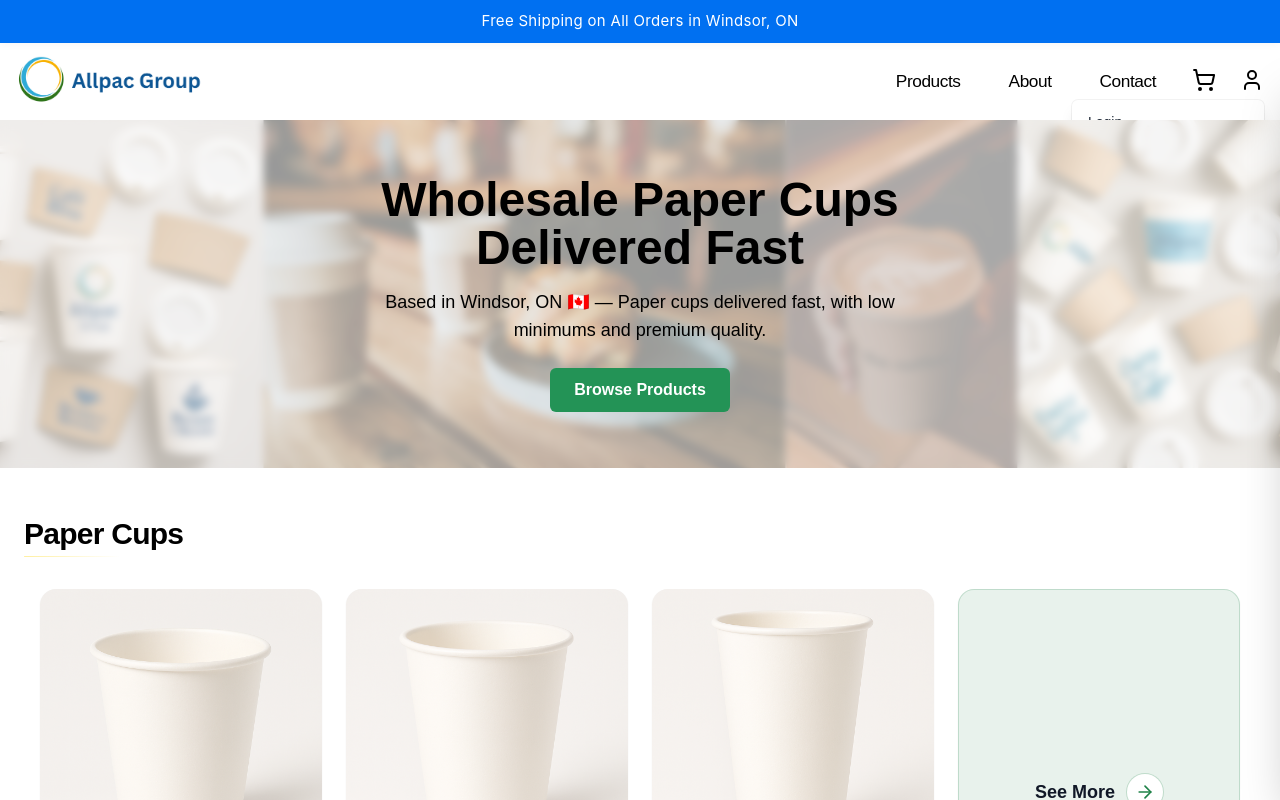
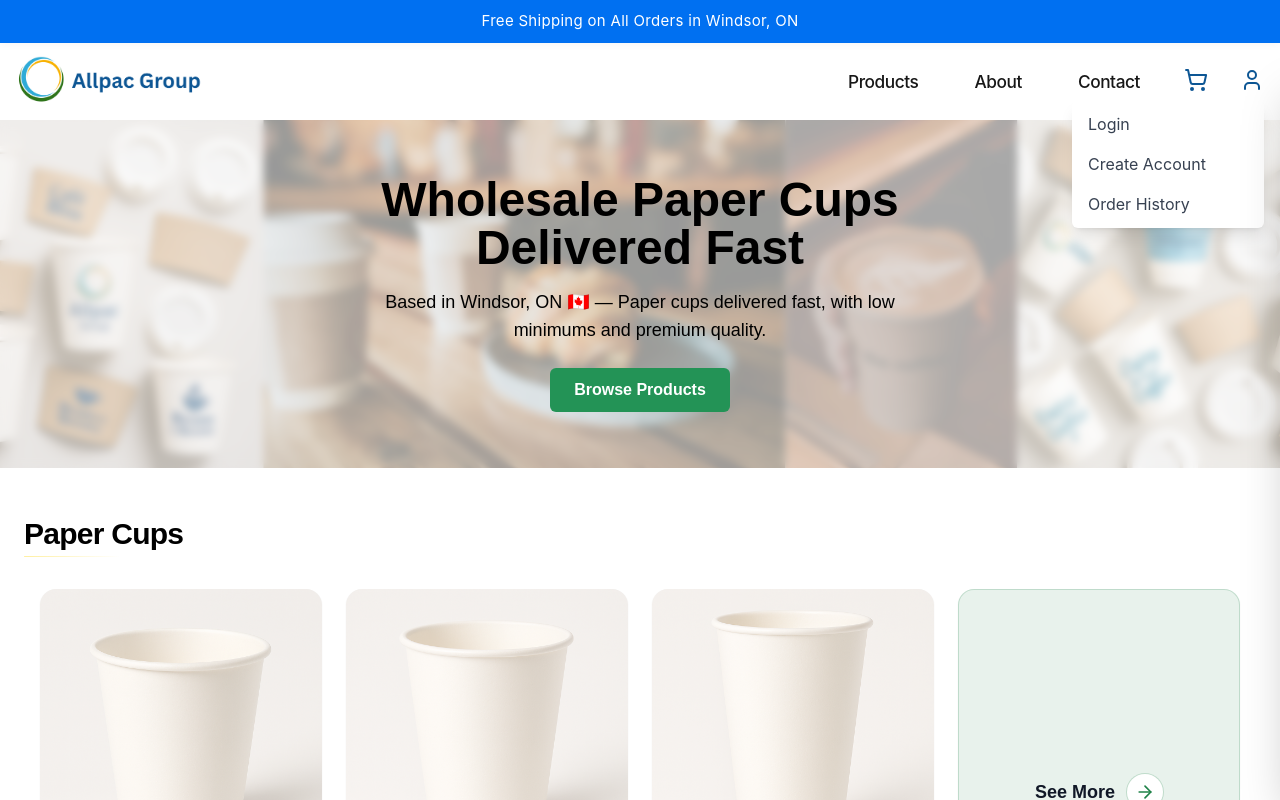
Before and after one commit to Emadedin1/allpacstore, a Next.js app: page / in a window 1280 px wide. Both pictures are taken after a click on the button 1252 px from the left and 79 px from the top of the page. Shown: the top 800 px of the page. Built offline with nearby package versions, Linux system fonts and the light colour scheme.

Commit message:
Update Navbar.jsx

```diff
--- a/src/components/layout/Navbar.jsx
+++ b/src/components/layout/Navbar.jsx
@@ -13,7 +13,10 @@ export default function Navbar() {
   const { openCart } = useCart();
 
   useEffect(() => {
-    const updateUserName = () => setUserName(localStorage.getItem("name") || "");
+    function updateUserName() {
+      const name = localStorage.getItem("name");
+      setUserName(name || "");
+    }
     updateUserName();
     window.addEventListener("storage", updateUserName);
     window.addEventListener("focus", updateUserName);
@@ -28,47 +31,62 @@ export default function Navbar() {
   useEffect(() => {
     if (!userMenuOpen) return;
     function handleClickOutside(e) {
-      const insideMenu = menuRef.current?.contains(e.target);
-      const insideDesktopBtn = desktopUserButtonRef.current?.contains(e.target);
-      const insideMobileBtn = mobileUserButtonRef.current?.contains(e.target);
-      if (!insideMenu && !insideDesktopBtn && !insideMobileBtn) {
+      const isInMenu = menuRef.current && menuRef.current.contains(e.target);
+      const isInDesktopBtn =
+        desktopUserButtonRef.current &&
+        desktopUserButtonRef.current.contains(e.target);
+      const isInMobileBtn =
+        mobileUserButtonRef.current &&
+        mobileUserButtonRef.current.contains(e.target);
+      if (!isInMenu && !isInDesktopBtn && !isInMobileBtn) {
         setUserMenuOpen(false);
       }
     }
     document.addEventListener("click", handleClickOutside);
-    return () => document.removeEventListener("click", handleClickOutside);
+    return () => {
+      document.removeEventListener("click", handleClickOutside);
+    };
   }, [userMenuOpen]);
 
   const toggleUserMenu = (e) => {
     e.stopPropagation();
-    setUserMenuOpen((p) => !p);
+    setUserMenuOpen((prev) => !prev);
   };
 
   function UserDropdown() {
-    const itemCls =
-      "block px-4 py-2 text-sm text-gray-800 hover:bg-gray-100 rounded-md cursor-pointer focus:outline-none focus-visible:bg-gray-100";
+    const dropdownItemClass =
+      "block px-4 py-2 text-gray-700 hover:bg-gray-100 cursor-pointer rounded-md focus:outline-none focus-visible:bg-gray-100";
     return (
       <div
         ref={menuRef}
-        className="absolute right-0 mt-2 w-48 rounded-md shadow-lg bg-white ring-1 ring-black/5 z-50"
+        onClick={(e) => e.stopPropagation()}
+        className="absolute z-50 right-0 mt-2 w-48 rounded-md shadow-lg bg-white"
         style={{ top: "100%" }}
-        onClick={(e) => e.stopPropagation()}
       >
         <div className="py-1 flex flex-col" role="menu" aria-label="User menu">
           {!userName && (
             <>
-              <Link href="/login" className={itemCls} role="menuitem" onClick={() => setUserMenuOpen(false)}>
+              <Link
+                href="/login"
+                className={dropdownItemClass}
+                onClick={() => setUserMenuOpen(false)}
+                role="menuitem"
+              >
                 Login
               </Link>
-              <Link href="/register" className={itemCls} role="menuitem" onClick={() => setUserMenuOpen(false)}>
+              <Link
+                href="/register"
+                className={dropdownItemClass}
+                onClick={() => setUserMenuOpen(false)}
+                role="menuitem"
+              >
                 Create Account
               </Link>
             </>
           )}
           {userName && (
             <button
-              type="button"
-              className={`${itemCls} text-left w-full`}
+              className={`${dropdownItemClass} text-left w-full`}
               onClick={() => {
                 localStorage.removeItem("token");
                 localStorage.removeItem("name");
@@ -77,15 +95,16 @@ export default function Navbar() {
                 window.dispatchEvent(new Event("userNameChanged"));
               }}
               role="menuitem"
+              type="button"
             >
               Logout
             </button>
           )}
           <Link
             href="/order-history"
-            className={itemCls}
+            className={dropdownItemClass}
+            onClick={() => setUserMenuOpen(false)}
             role="menuitem"
-            onClick={() => setUserMenuOpen(false)}
           >
             Order History
           </Link>
@@ -94,51 +113,75 @@ export default function Navbar() {
     );
   }
 
-  // Explicit black base text + subtle hover
-  const navFontClass = "font-medium tracking-tight text-[1.08rem] text-black";
+  // Small vertical adjustment for nav links (push down by 2px)
+  const navFontClass = "font-medium tracking-tight text-[1.08rem]";
+  // Light brand-green hover with rounded background
   const navBtnClass =
-    "px-3 py-1 rounded-lg flex items-center transition-colors text-black hover:text-black/70 hover:bg-black/5 focus-visible:outline-none focus-visible:ring-2 focus-visible:ring-black/30";
+    "px-3 py-1 rounded-lg flex items-center transition-colors hover:bg-[#1F8248]/10 hover:text-[#1F8248] focus-visible:bg-[#1F8248]/15 focus-visible:text-[#1F8248] focus-visible:outline-none focus-visible:ring-2 focus-visible:ring-[#1F8248]/40";
+  const navLinkStyle = { position: "relative", top: "2px" }; // pushes links down by 2px
 
   return (
-    <header className="bg-white/70 backdrop-blur-md shadow-sm">
+    <header
+      className="bg-white shadow-md relative"
+      style={{ fontFamily: "Inter, Arial, Helvetica, sans-serif" }}
+    >
       <div className="max-w-7xl mx-auto px-4 py-4">
-        {/* Desktop */}
-        <div className="hidden sm:flex items-center justify-between">
+        {/* Desktop navbar - logo, then right section */}
+        <div className="hidden sm:flex items-center justify-between w-full relative">
+          {/* Left: logo */}
           <Link href="/">
-            <img src="/images/allpac-logo.png" alt="Allpac Logo" className="h-12 w-auto" />
+            <img
+              src="/images/allpac-logo.png"
+              alt="Allpac Logo"
+              className="h-12 w-auto"
+            />
           </Link>
-          <div className="flex items-center gap-6">
-            <Link href="/products" className={`${navFontClass} ${navBtnClass} relative top-[2px]`}>
+
+          {/* Right: nav links, cart, user */}
+          <div className="flex items-center gap-x-8">
+            <Link
+              href="/products"
+              className={`${navFontClass} ${navBtnClass}`}
+              style={navLinkStyle}
+            >
               Products
             </Link>
-            <Link href="/about" className={`${navFontClass} ${navBtnClass} relative top-[2px]`}>
+            <Link
+              href="/about"
+              className={`${navFontClass} ${navBtnClass}`}
+              style={navLinkStyle}
+            >
               About
             </Link>
-            <Link href="/contact" className={`${navFontClass} ${navBtnClass} relative top-[2px]`}>
+            <Link
+              href="/contact"
+              className={`${navFontClass} ${navBtnClass}`}
+              style={navLinkStyle}
+            >
               Contact
             </Link>
 
             <button
               onClick={openCart}
+              className="text-allpac hover:text-red-600 cursor-pointer flex items-center"
               aria-label="View cart"
               type="button"
-              className="text-black hover:text-black/70 transition-colors"
             >
               <ShoppingCart size={24} />
             </button>
 
-            <div className="relative">
+            <div className="relative flex items-center">
               <button
                 ref={desktopUserButtonRef}
                 onClick={toggleUserMenu}
+                className="group text-allpac hover:text-red-600 cursor-pointer flex items-center"
                 aria-label="Account"
                 type="button"
-                className="group text-black hover:text-black/70 transition-colors flex items-center"
               >
                 <User size={24} />
                 {userName && (
                   <span
-                    className="ml-2 font-semibold text-gray-800 max-w-[140px] truncate group-hover:text-black/70"
+                    className="ml-2 font-semibold text-gray-800 max-w-[120px] truncate group-hover:text-red-600"
                     title={userName}
                   >
                     {userName}
@@ -150,33 +193,38 @@ export default function Navbar() {
           </div>
         </div>
 
-        {/* Mobile */}
-        <div className="flex flex-col sm:hidden">
-          <div className="flex items-center justify-between">
+        {/* Mobile navbar */}
+        <div className="flex flex-col sm:hidden w-full relative">
+          {/* Top row: logo, cart, user */}
+          <div className="flex items-center justify-between w-full">
             <Link href="/">
-              <img src="/images/allpac-logo.png" alt="Allpac Logo" className="h-12 w-auto" />
+              <img
+                src="/images/allpac-logo.png"
+                alt="Allpac Logo"
+                className="h-12 w-auto"
+              />
             </Link>
-            <div className="flex items-center gap-4">
+            <div className="flex items-center space-x-4">
               <button
                 onClick={openCart}
+                className="text-allpac hover:text-red-600 cursor-pointer flex items-center"
                 aria-label="View cart"
                 type="button"
-                className="text-black hover:text-black/70 transition-colors"
               >
                 <ShoppingCart size={24} />
               </button>
-              <div className="relative">
+              <div className="relative flex items-center">
                 <button
                   ref={mobileUserButtonRef}
                   onClick={toggleUserMenu}
+                  className="group text-allpac hover:text-red-600 cursor-pointer flex items-center"
                   aria-label="Account"
                   type="button"
-                  className="group text-black hover:text-black/70 transition-colors flex items-center"
                 >
                   <User size={24} />
                   {userName && (
                     <span
-                      className="ml-2 font-semibold text-gray-800 max-w-[80px] truncate group-hover:text-black/70"
+                      className="ml-2 font-semibold text-gray-800 max-w-[80px] truncate group-hover:text-red-600"
                       title={userName}
                     >
                       {userName}
@@ -187,8 +235,12 @@ export default function Navbar() {
               </div>
             </div>
           </div>
-          <hr className="border-gray-200 mt-4" />
-          <nav className="flex justify-center gap-6 mt-2">
+
+          {/* Thin horizontal line for mobile only */}
+          <hr className="border-t border-gray-300 mt-4 mb-0" />
+
+          {/* Second row: main nav links */}
+          <nav className="flex justify-center space-x-7 mt-2 text-allpac w-full">
             <Link href="/products" className={`${navFontClass} ${navBtnClass}`}>
               Products
             </Link>
```
